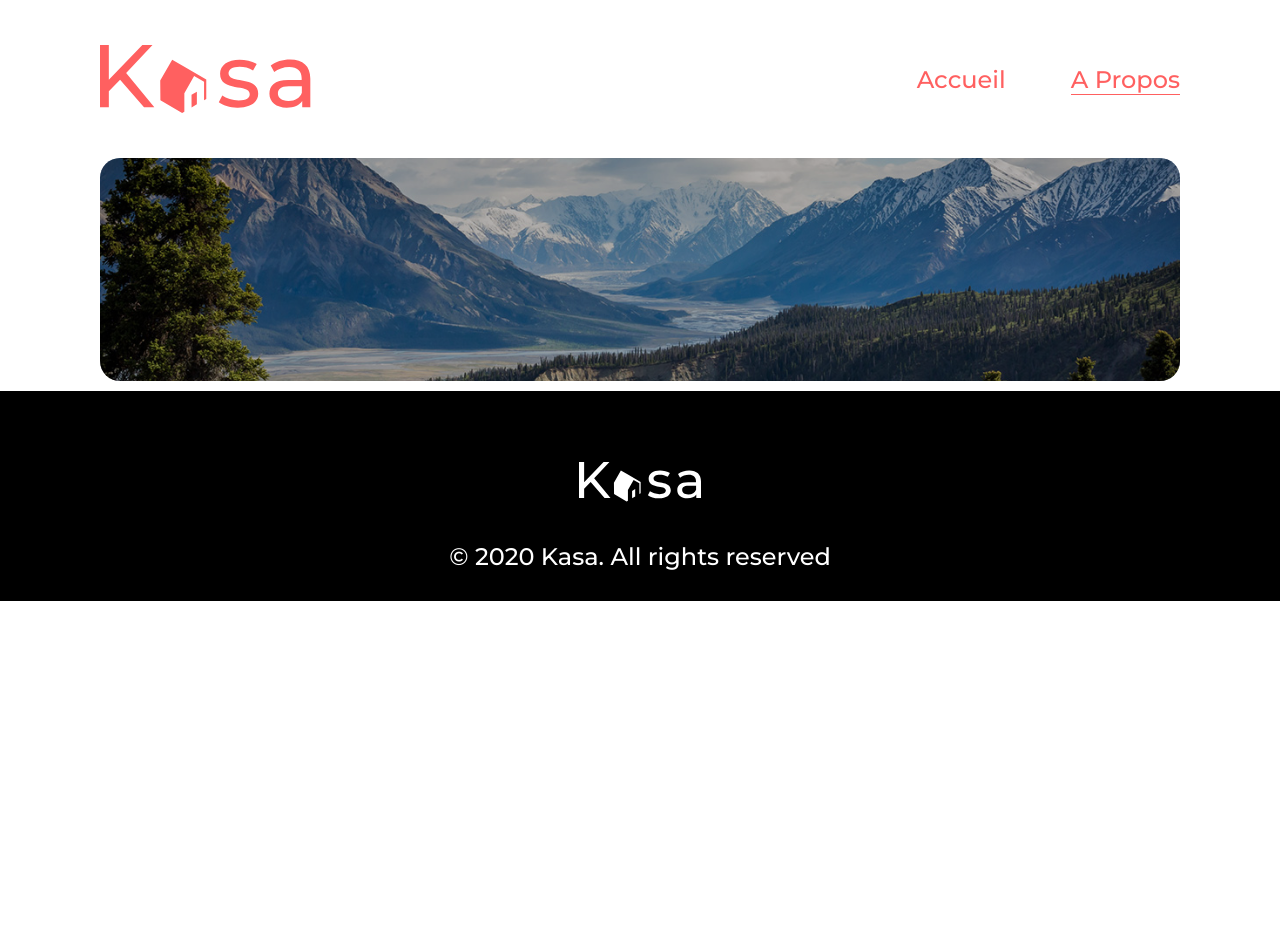
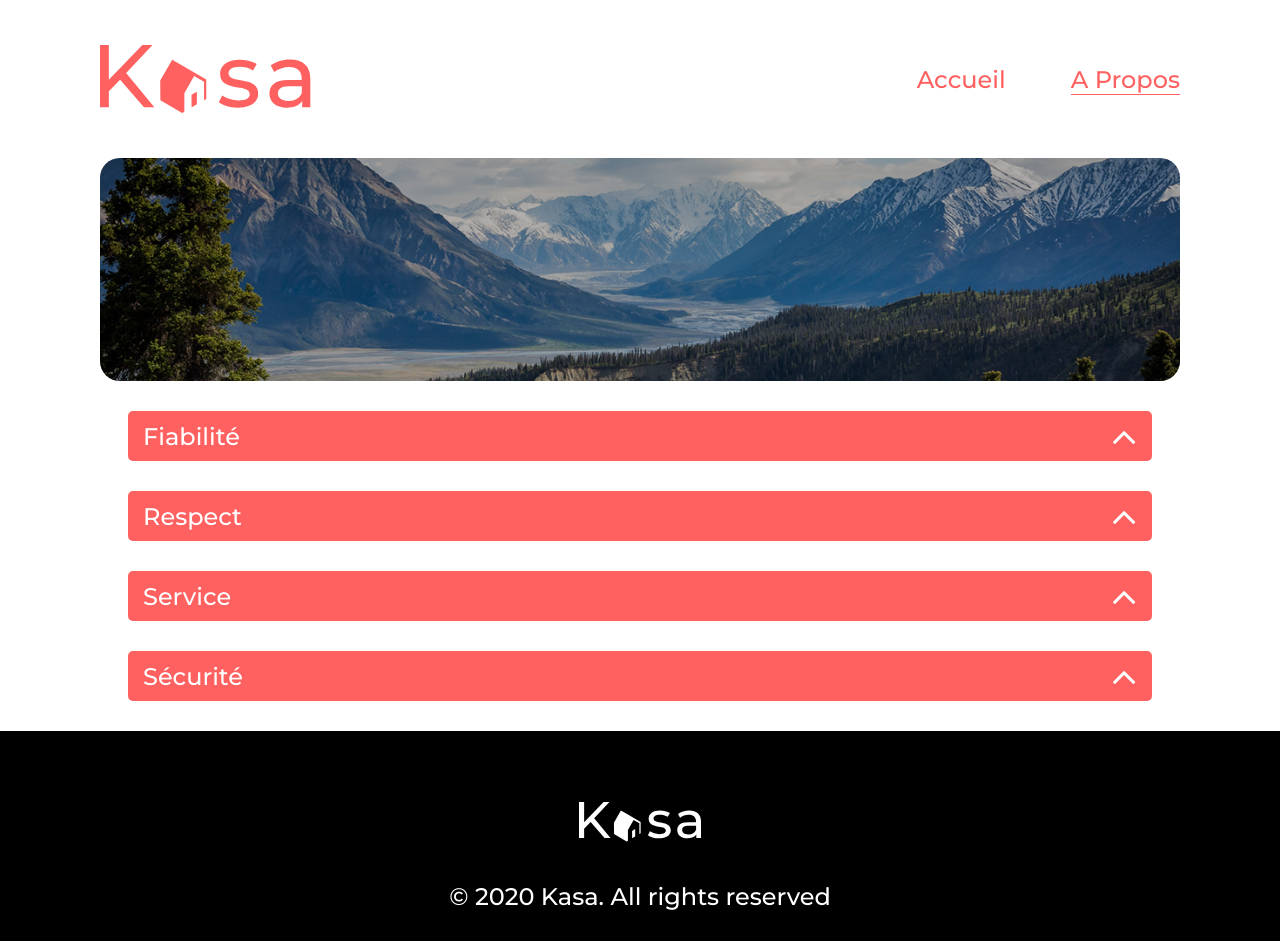
Before and after one commit to EricBouillaut-Dev/oc_projet11, a React (Create React App) app: page /about in a window 1280 px wide. Before the commit the page ends 800 px from the top, so only its background shows below. Built offline with nearby package versions, Linux system fonts and the light colour scheme.

Commit message:
Finish about page (collapse)

```diff
--- a/public/index.html
+++ b/public/index.html
@@ -9,7 +9,7 @@
   <meta name="description" content="Web site created using create-react-app" />
   <title>Kasa</title>
   <link href="https://fonts.googleapis.com/css2?family=Montserrat:wght@500&display=swap" rel="stylesheet" />
-
+  <link rel="stylesheet" href="https://cdnjs.cloudflare.com/ajax/libs/font-awesome/4.7.0/css/font-awesome.min.css">
 </head>
 
 <body>
--- a/src/components/Collapse.js
+++ b/src/components/Collapse.js
@@ -1,5 +1,24 @@
-function Collapse() {
-  return <div className="collapse"></div>;
+import React, { useState } from "react";
+
+function Collapse({ title, description }) {
+  const [isOpen, setIsOpen] = useState(false);
+
+  const toggleCollapse = () => {
+    setIsOpen(!isOpen);
+  };
+
+  return (
+    <div className={`collapse ${isOpen ? "open" : ""}`}>
+      <button className="collapse-button" onClick={toggleCollapse}>
+        {title}
+        <i
+          className={`fa fa-angle-up ${isOpen ? "rotate" : ""}`}
+          aria-hidden="true"
+        ></i>
+      </button>
+      <p className="collapse-content">{description}</p>
+    </div>
+  );
 }
 
 export default Collapse;
--- a/src/css/collapse.css
+++ b/src/css/collapse.css
@@ -0,0 +1,41 @@
+  .collapse {
+    max-width: 1024px;
+    margin: 30px auto;
+  }
+
+  .collapse-button {
+    border-radius: 5px;
+    font-size: 24px;
+    width: 100%;
+    padding: 5px 15px;
+    display: flex;
+    justify-content: space-between;
+    align-items: center;
+    cursor: pointer;
+    border: none;
+    color: white;
+    background-color: var(--color-Kasa);
+  }
+
+  .fa-angle-up {
+    font-size: 40px;
+    transition: transform 0.3s ease;
+    transform-origin: center;
+  }
+
+  .rotate {
+    transform: rotate(180deg);
+  }
+
+  .collapse-content {
+    display: none;
+  }
+
+  .open .collapse-content {
+    padding: 20px;
+    font-size: 18px;
+    color: var(--color-Kasa);
+    background-color: var(--color-Kasa-Background);
+    display: block;
+    border-radius: 5px;
+  }
--- a/src/datas/aboutData.js
+++ b/src/datas/aboutData.js
@@ -1,13 +1,12 @@
-const aboutData = {
-  slogan: "Chez vous, partout et ailleurs",
-  fiability:
+const AboutData = {
+  Fiabilité:
     "Les annonces postées sur Kasa garantissent une fiabilité totale. Les photos sont conformes aux logements, et toutes les informations sont régulièrement vérifiées par nos équipes.",
-  respect:
+  Respect:
     "La bienveillance fait partie des valeurs fondatrices de Kasa. Tout comportement discriminatoire ou de perturbation du voisinage entraînera une exclusion de notre plateforme.",
-  service:
+  Service:
     "La bienveillance fait partie des valeurs fondatrices de Kasa. Tout comportement discriminatoire ou de perturbation du voisinage entraînera une exclusion de notre plateforme.",
-  security:
+  Sécurité:
     "La sécurité est la priorité de Kasa. Aussi bien pour nos hôtes que pour les voyageurs, chaque logement correspond aux critères de sécurité établis par nos services. En laissant une note aussi bien à l'hôte qu'au locataire, cela permet à nos équipes de vérifier que les standards sont bien respectés. Nous organisons également des ateliers sur la sécurité domestique pour nos hôtes.",
 };
 
-export default aboutData;
+export default AboutData;
--- a/src/pages/About.js
+++ b/src/pages/About.js
@@ -1,11 +1,17 @@
 import Banner from "../components/Banner";
+import Collapse from "../components/Collapse";
 import Banner_About from "../assets/banner_About.jpg";
+import AboutData from "../datas/AboutData";
 
 function About() {
   return (
     <div>
       <Banner imagesrc={Banner_About} text="" />
-      <div className="about">{/* {TODO} */}</div>
+      <div className="about">
+        {Object.entries(AboutData).map(([key, value]) => (
+          <Collapse key={key} title={key} description={value} />
+        ))}
+      </div>
     </div>
   );
 }
```
